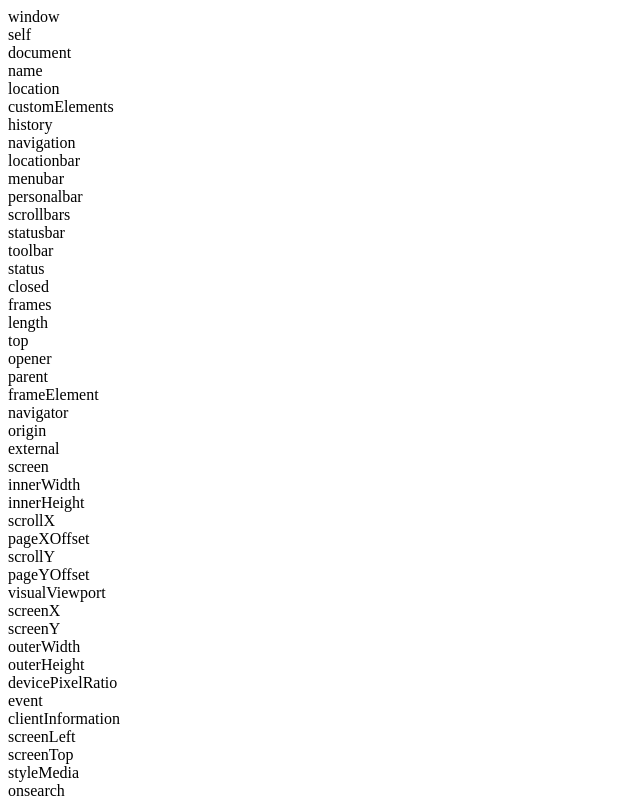
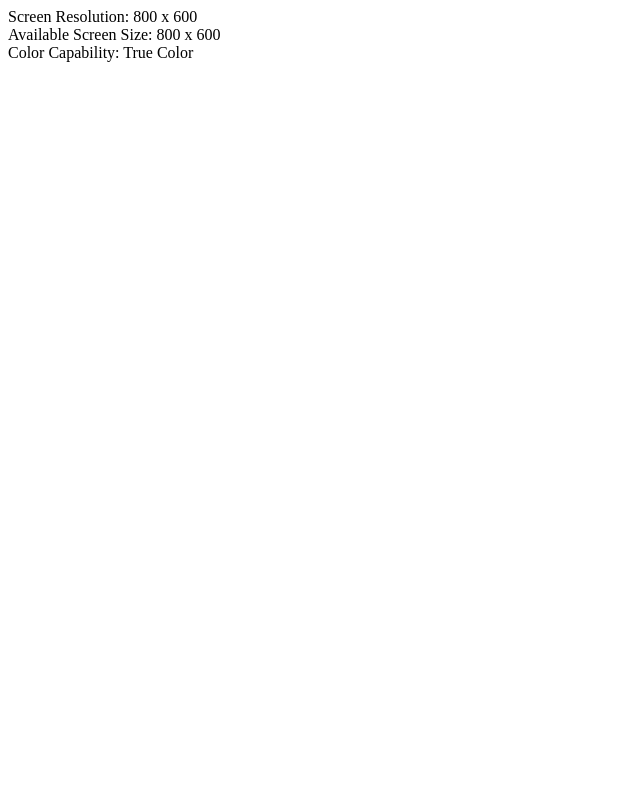
Before and after one commit to codea2z/JavaScript---Chapter-7, a plain HTML site: page public_html/index.html in a window 1280 px wide. Shown: the top 800 px of the page, without its empty margins (0-640 px from the left). Drawn offline with Linux system fonts and the light colour scheme.

Commit message:
Inspecting window properties

```diff
--- a/public_html/dom.js
+++ /dev/null
@@ -1,20 +0,0 @@
-/*
- * To change this license header, choose License Headers in Project Properties.
- * To change this template file, choose Tools | Templates
- * and open the template in the editor.
- */
-function init()
-{
-    var panel = document.getElementById("panel");
-    var property;
-
-    for (property in window)
-    {
-        if (property)
-        {
-            panel.innerHTML += property + "<br>";
-        }
-    }
-}
-
-document.addEventListener("DOMContentLoaded", init, false);
--- a/public_html/index.html
+++ b/public_html/index.html
@@ -9,7 +9,7 @@ and open the template in the editor.
         <title>JavaScript in Easy Steps - Chapter 7</title>
         <meta charset="UTF-8">
         <meta name="viewport" content="width=device-width, initial-scale=1.0">
-        <script type="text/javascript" src="dom.js"></script>
+        <script type="text/javascript" src="windows.js"></script>
     </head>
     <body>
         <div id="panel"></div>
--- /dev/null
+++ b/public_html/windows.js
@@ -0,0 +1,34 @@
+/*
+ * To change this license header, choose License Headers in Project Properties.
+ * To change this template file, choose Tools | Templates
+ * and open the template in the editor.
+ */
+function init()
+{
+    var panel = document.getElementById("panel");
+    var width, height, avWidth, avHeight, colors;
+
+    width = window.screen.width;
+    height = window.screen.height;
+    avWidth = window.screen.availWidth;
+    avHeight = window.screen.availHeight;
+
+    switch (window.screen.colorDepth)
+    {
+        case 8: colors = "Low Color"; break;
+        case 16: colors = "High Color"; break;
+        case 24: colors = "True Color"; break;
+        case 32: colors = "Deep Color"; break;
+        default: colors = "Unknown";
+    }
+
+    panel.innerHTML = "Screen Resolution: " + width + " x " +
+                       height + "<br>";
+    panel.innerHTML += "Available Screen Size: " + avWidth + " x " +
+                       avHeight + "<br>";
+    panel.innerHTML += "Color Capability: " + colors;
+
+    window.defaultStatus = "Screen Data by JavaScript";
+}
+
+document.addEventListener("DOMContentLoaded", init, false);
```
